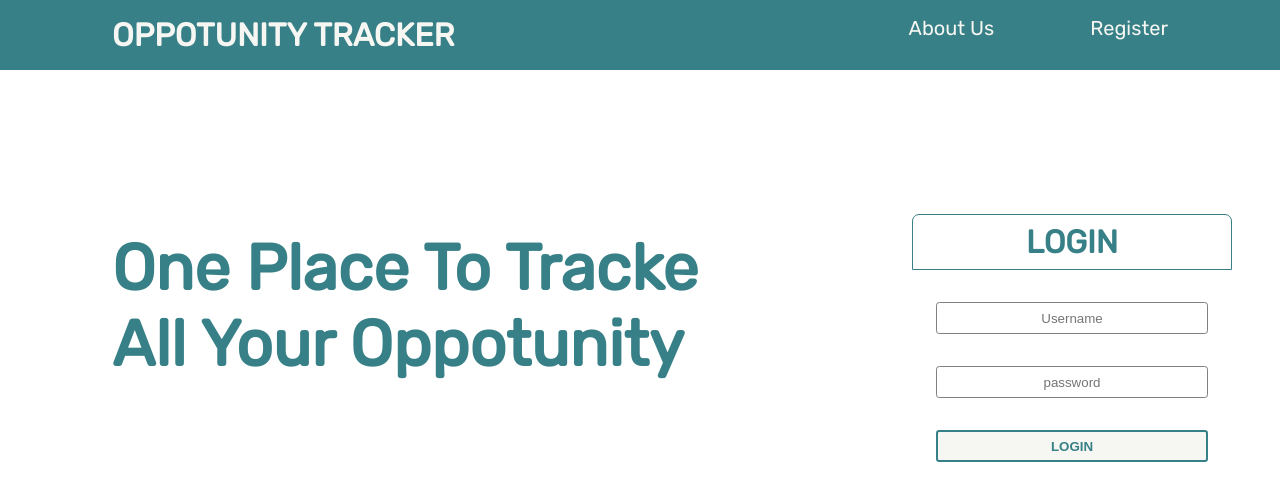
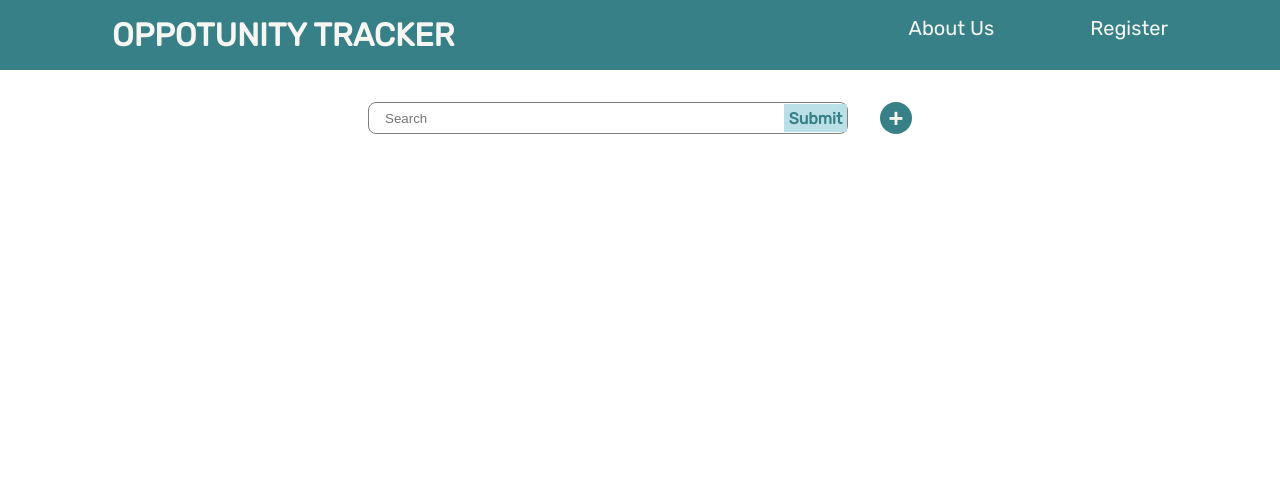
Before and after one commit to TenNga/op-tracker-frontend, a React (Create React App) app: page / in a window 1280 px wide. Shown: the top 500 px of the page. Built offline with nearby package versions, Linux system fonts and the light colour scheme.

Commit message:
search bar with add-list button styling done

```diff
--- a/package.json
+++ b/package.json
@@ -9,6 +9,7 @@
     "react": "^16.13.1",
     "react-dom": "^16.13.1",
     "react-hook-form": "^6.0.1",
+    "react-icons": "^3.10.0",
     "react-scripts": "3.4.1",
     "styled-components": "^5.1.1"
   },
--- a/src/App.js
+++ b/src/App.js
@@ -3,9 +3,9 @@ import './App.css';
 
 import Navbar from './container/Navbar';
 import Login from './container/Login';
-import Register from './container/Register';
 
 import styled from 'styled-components';
+import ListContainer from './container/ListContainer';
 
 const AppContainer = styled.div`
   font-family: 'Rubik', sans-serif;
@@ -19,11 +19,11 @@ function App() {
   return (
     <AppContainer>
       <Navbar login={login} setRegister={setRegister} />
-      {!login?
+      {/* {!login?
       <Login clickRegister = {register} setRegister = {setRegister} setLogin = {setLogin} />
-      :
-      <Register />
-    }
+      : */}
+      <ListContainer />
+    {/* } */}
 
     </AppContainer>
   );
--- a/src/container/ListContainer.js
+++ b/src/container/ListContainer.js
@@ -0,0 +1,72 @@
+import React from 'react';
+
+import styled from 'styled-components';
+import {color} from '../theme';
+
+const MainContainer = styled.div`
+
+`;
+
+const TopSection = styled.div`
+    display: flex;
+    justify-content: center;
+    margin: 2rem auto;
+`;
+
+const SearchContainer = styled.div`
+    display: flex;
+    width: 30rem;
+    height: 2rem;
+    padding-left: 0.5rem;
+    text-align: left;
+    border-radius: 0.5rem;
+    border: 0.1rem solid gray;
+`;
+
+const SearchInput = styled.input`
+    width: 100%;
+    background-color: transparent;
+    padding: 0.5rem;
+    border-style: none;
+`;
+
+const SearchBtn = styled.h4`
+    padding: 0.3rem;
+    color: ${color.primary};
+    background-color: ${color["sky-blue"]};
+    margin: auto;
+`;
+
+const AddBtn = styled.button`
+    width: 2rem;
+    height: 2rem;
+    margin-left: 2rem;
+    padding: 0.1rem;
+    border-radius: 50%;
+    font-weight: bolder;
+    font-size: 1.6rem;
+    background-color: ${color.primary};
+    color: ${color.white};
+    border-style: none;
+`;
+
+const ListContainer = () => {
+
+    return(
+        <MainContainer>
+            <TopSection>
+                <SearchContainer>
+                    <SearchInput name="name" type="text" placeholder="Search" />
+                    <SearchBtn>
+                        Submit
+                    </SearchBtn>
+                </SearchContainer>
+                <AddBtn>
+                    +
+                </AddBtn>
+            </TopSection>
+        </MainContainer>
+    )
+}
+
+export default ListContainer;
--- a/src/container/Login.js
+++ b/src/container/Login.js
@@ -92,7 +92,7 @@ const Login = ({clickRegister, setRegister, setLogin}) => {
                 body: JSON.stringify(data)
             }).then(resp => resp.json())
             .then(data => {
-                data.errors? alert(data.errors) : console.log(data);
+                data.errors? alert(data.errors) : setLogin(true);
             })
         } else {
             fetch("http://localhost:3000/users", {
```
Also changed, not shown: 1 other file (tests, documents, lock files or other folders).
